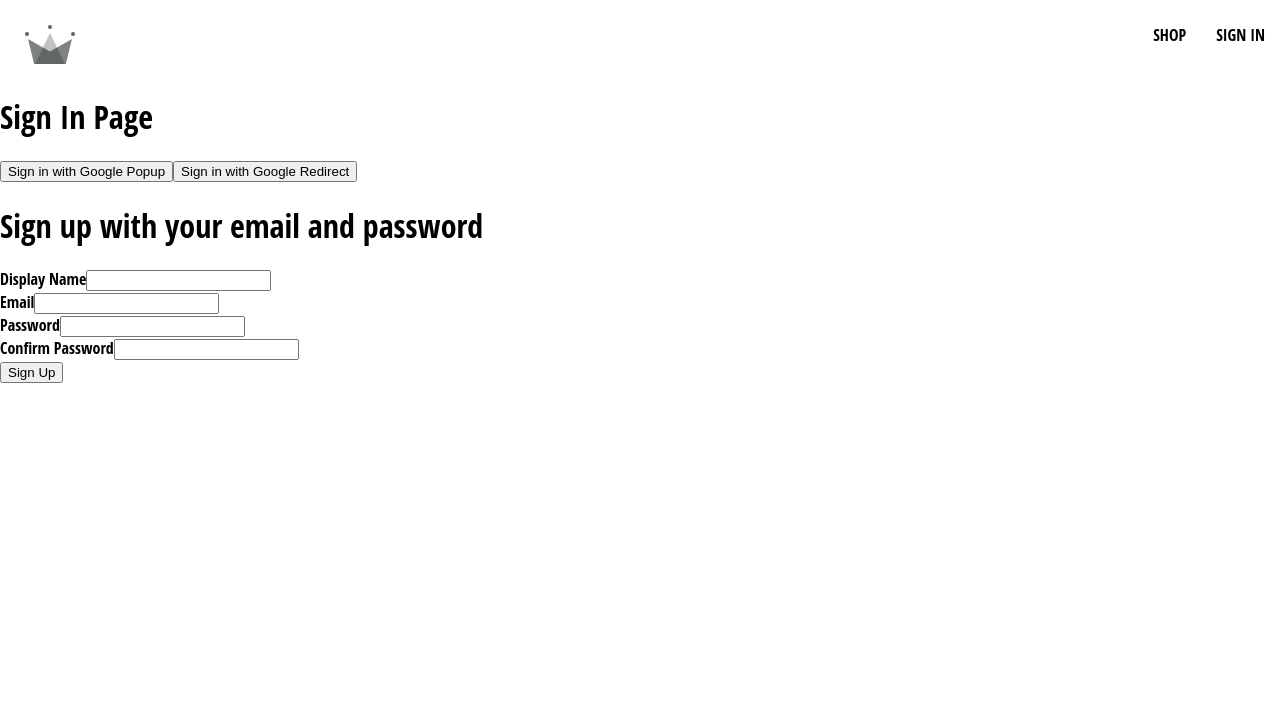
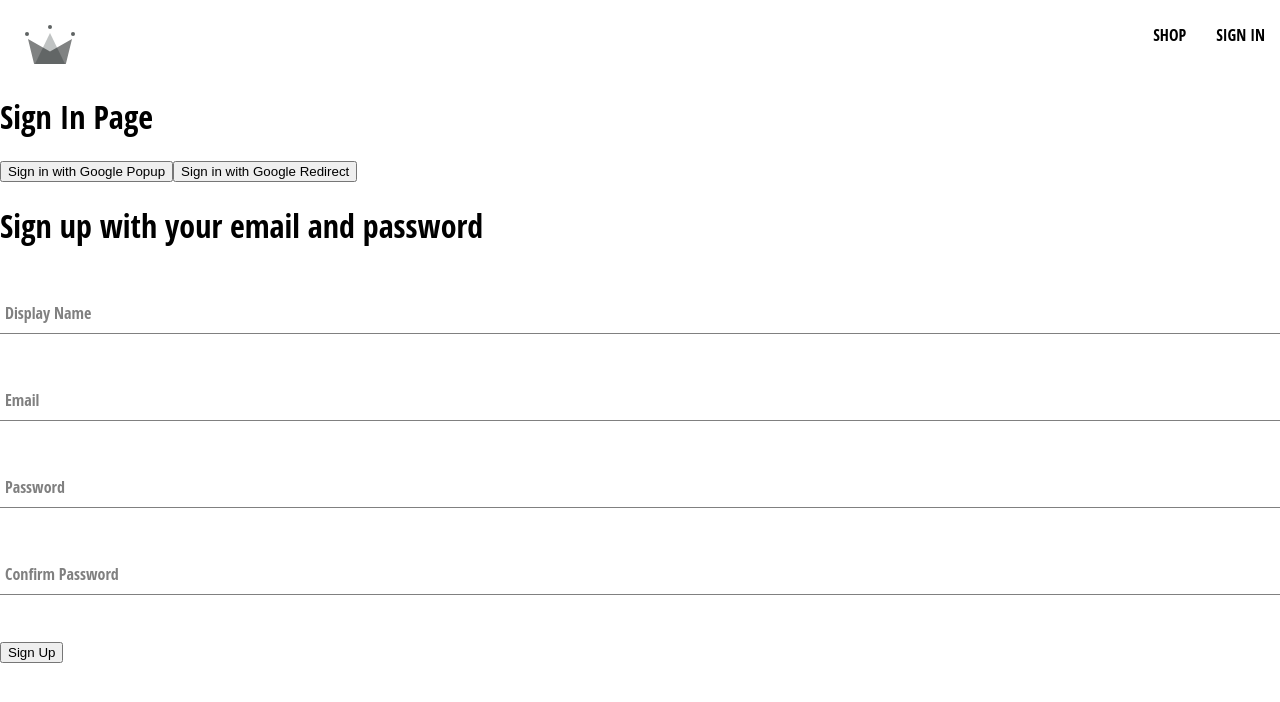
Before and after one commit to andrewtdinh/3-hops-shop, a React (Create React App) app: page /sign-in in a window 1280 px wide. Shown: the top 702 px of the page. Built offline with nearby package versions, Linux system fonts and the light colour scheme.

Commit message:
Add styling for FormInput

```diff
--- a/src/components/form-input/form-input.component.jsx
+++ b/src/components/form-input/form-input.component.jsx
@@ -1,8 +1,10 @@
+import './form-input.styles.scss'
+
 const FormInput = ({ label, ...otherProps }) => {
   return (
-    <div>
-      <label>{label}</label>
-      <input {...otherProps}/>
+    <div className="group">
+      <input className="form-input" {...otherProps}/>
+      {label && <label className={`${otherProps.value.length ? 'shrink' : ''} form-input-label`}>{label}</label>}
     </div>
   );
 }
--- a/src/components/form-input/form-input.styles.scss
+++ b/src/components/form-input/form-input.styles.scss
@@ -0,0 +1,46 @@
+$sub-color: grey;
+$main-color: black;
+@mixin shrinkLabel {
+  top: -14px;
+  font-size: 12px;
+  color: $main-color;
+}
+.group {
+  position: relative;
+  margin: 45px 0;
+  .form-input {
+    background: none;
+    background-color: white;
+    color: $sub-color;
+    font-size: 18px;
+    padding: 10px 10px 10px 5px;
+    display: block;
+    width: 100%;
+    border: none;
+    border-radius: 0;
+    border-bottom: 1px solid $sub-color;
+    margin: 25px 0;
+    &:focus {
+      outline: none;
+    }
+    &:focus ~ .form-input-label {
+      @include shrinkLabel();
+    }
+  }
+  input[type="password"] {
+    letter-spacing: 0.3em;
+  }
+  .form-input-label {
+    color: $sub-color;
+    font-size: 16px;
+    font-weight: normal;
+    position: absolute;
+    pointer-events: none;
+    left: 5px;
+    top: 10px;
+    transition: 300ms ease all;
+    &.shrink {
+      @include shrinkLabel();
+    }
+  }
+}
```
